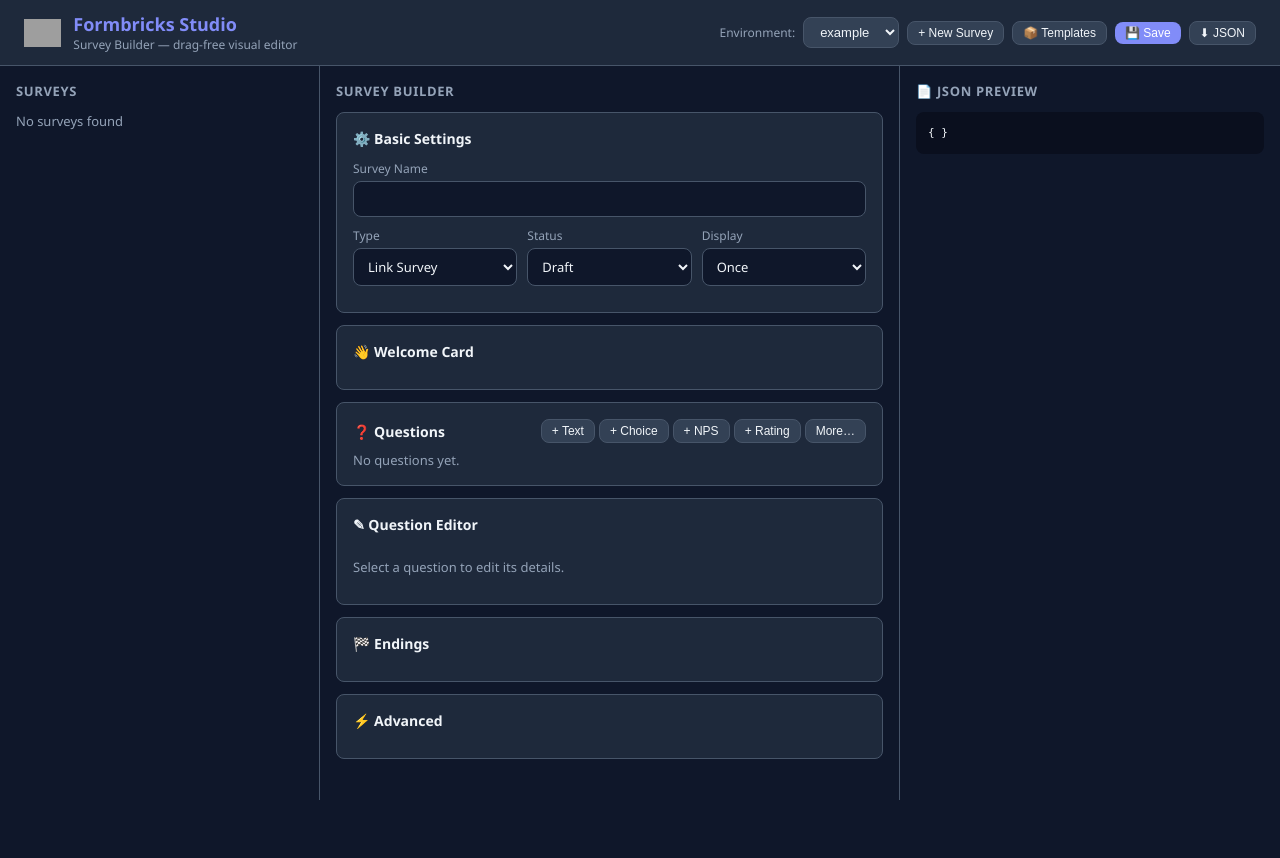
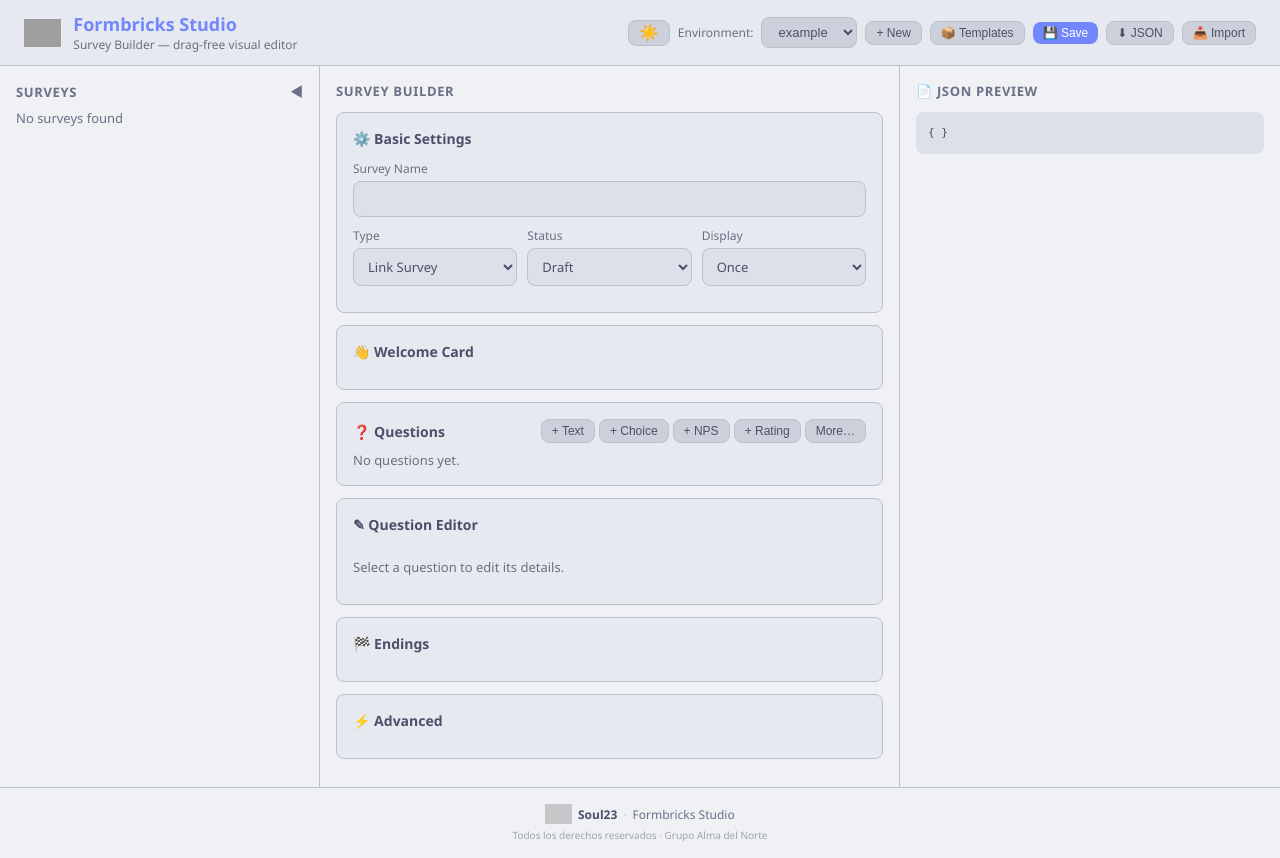
Before and after one commit to marcogll/frombricks_generator, a Flask app: page / in a window 1280 px wide. Before the commit the page ends 800 px from the top, so only its background shows below. Run offline with Flask 3, Linux system fonts and the light colour scheme; data that the repository does not hold is empty; some libraries are stand-ins or nearby versions; grey boxes are pictures that could not be loaded.

Commit message:
feat: Catppuccin themes, collapsible sidebar, JSON import/fix, env labels, footer

```diff
--- a/web/app.py
+++ b/web/app.py
@@ -28,6 +28,11 @@ def get_client(env_name=None):
     else:
         env = envs[0]
     return FormbricksClient(env["base_url"], env["api_key"], env["environment_id"]), env
+
+
+def fix_survey(data: dict) -> dict:
+    from ui.tui import validate_survey_draft
+    return validate_survey_draft(data, silent=True)
 
 TEMPLATES = {
     "openText": {
@@ -587,6 +592,19 @@ def api_send_response(survey_id):
         return jsonify({"error": str(e)}), 400
 
 
+@app.route("/api/fix-survey", methods=["POST"])
+def api_fix_survey():
+    data = request.get_json()
+    if not data:
+        return jsonify({"error": "No JSON body"}), 400
+    try:
+        from ui.tui import validate_survey_draft
+        fixed = validate_survey_draft(data, silent=True)
+        return jsonify(fixed)
+    except Exception as e:
+        return jsonify({"error": str(e)}), 400
+
+
 def main():
     port = int(os.environ.get("PORT", 8080))
     print(f"Web UI at http://localhost:{port}")
--- a/web/static/app.js
+++ b/web/static/app.js
@@ -22,6 +22,8 @@ let state = {
 
 /* ─── Init ─── */
 document.addEventListener('DOMContentLoaded', async () => {
+  initTheme();
+  initSidebar();
   await loadEnvs();
   document.getElementById('env-select').addEventListener('change', (e) => {
     state.env = e.target.value;
@@ -31,11 +33,12 @@ document.addEventListener('DOMContentLoaded', async () => {
   document.getElementById('save-survey-btn').addEventListener('click', saveSurvey);
   document.getElementById('download-json-btn').addEventListener('click', downloadJSON);
   document.getElementById('templates-btn').addEventListener('click', openTemplates);
+  document.getElementById('import-btn').addEventListener('click', openImport);
   document.getElementById('modal-close').addEventListener('click', closeTemplates);
-  document.getElementById('add-question-btn').addEventListener('click', () => addQuestion());
-  document.getElementById('add-welcome').addEventListener('click', () => toggleSection('welcome-section'));
-  document.getElementById('add-endings').addEventListener('click', () => toggleSection('endings-section'));
-  document.getElementById('add-advanced').addEventListener('click', () => toggleSection('advanced-section'));
+  document.getElementById('import-modal-close').addEventListener('click', closeImport);
+  document.getElementById('import-fix-btn').addEventListener('click', fixAndLoadJSON);
+  document.getElementById('import-file-input').addEventListener('change', handleFileImport);
+  document.getElementById('theme-toggle').addEventListener('click', toggleTheme);
 });
 
 /* ─── Env ─── */
@@ -43,7 +46,7 @@ async function loadEnvs() {
   const res = await fetch('/api/envs');
   state.envs = await res.json();
   const sel = document.getElementById('env-select');
-  sel.innerHTML = state.envs.map(e => `<option value="${e.name}">${e.name}</option>`).join('');
+  sel.innerHTML = state.envs.map(e => `<option value="${e.name}">${e.label || e.name}</option>`).join('');
   if (state.envs.length) { state.env = state.envs[0].name; loadSurveys(); }
 }
 
@@ -675,3 +678,195 @@ function toggleSection(id) {
   const el = document.getElementById(id);
   if (el) el.style.display = el.style.display === 'none' ? 'block' : 'none';
 }
+
+/* ─── Theme ─── */
+function initTheme() {
+  const saved = localStorage.getItem('theme');
+  const prefersDark = window.matchMedia('(prefers-color-scheme: dark)').matches;
+  const theme = saved || (prefersDark ? 'dark' : 'light');
+  applyTheme(theme);
+}
+
+function applyTheme(theme) {
+  document.documentElement.setAttribute('data-theme', theme);
+  document.getElementById('theme-toggle').textContent = theme === 'dark' ? '🌙' : '☀️';
+}
+
+function toggleTheme() {
+  const current = document.documentElement.getAttribute('data-theme');
+  const next = current === 'dark' ? 'light' : 'dark';
+  applyTheme(next);
+  localStorage.setItem('theme', next);
+}
+
+/* ─── Sidebar Collapse ─── */
+function initSidebar() {
+  const saved = localStorage.getItem('sidebarCollapsed');
+  if (saved === 'true') {
+    document.getElementById('sidebar').classList.add('collapsed');
+    document.getElementById('app-layout').classList.add('sidebar-collapsed');
+  }
+}
+
+function toggleSidebar() {
+  const sidebar = document.getElementById('sidebar');
+  const layout = document.getElementById('app-layout');
+  sidebar.classList.toggle('collapsed');
+  layout.classList.toggle('sidebar-collapsed');
+  localStorage.setItem('sidebarCollapsed', sidebar.classList.contains('collapsed'));
+}
+
+/* ─── Import JSON ─── */
+function openImport() {
+  document.getElementById('import-textarea').value = '';
+  document.getElementById('import-status').textContent = '';
+  document.getElementById('import-modal').classList.add('open');
+}
+
+function closeImport() {
+  document.getElementById('import-modal').classList.remove('open');
+}
+
+function handleFileImport(e) {
+  const file = e.target.files[0];
+  if (!file) return;
+  const reader = new FileReader();
+  reader.onload = (ev) => {
+    document.getElementById('import-textarea').value = ev.target.result;
+    document.getElementById('import-status').innerHTML = '<span style="color:var(--green)">✓ File loaded. Click <strong>Fix & Load</strong> to process.</span>';
+  };
+  reader.onerror = () => {
+    document.getElementById('import-status').innerHTML = '<span style="color:var(--red)">Error reading file</span>';
+  };
+  reader.readAsText(file);
+  e.target.value = '';
+}
+
+function fixSurveyJSON(raw) {
+  let data;
+  try {
+    data = typeof raw === 'string' ? JSON.parse(raw) : JSON.parse(JSON.stringify(raw));
+  } catch(e) {
+    document.getElementById('import-status').innerHTML = '<span style="color:var(--red)">Invalid JSON: ' + esc(e.message) + '</span>';
+    return null;
+  }
+  let fixed = false;
+  const msgs = [];
+
+  if (!data.name) { data.name = 'Imported Survey'; msgs.push('name'); fixed = true; }
+  if (!data.type) { data.type = 'link'; msgs.push('type → link'); fixed = true; }
+  if (!data.status) { data.status = 'draft'; msgs.push('status → draft'); fixed = true; }
+  if (!data.displayOption) { data.displayOption = 'displayOnce'; msgs.push('displayOption'); fixed = true; }
+  if (!data.thankYouCard) { data.thankYouCard = { enabled: false }; msgs.push('thankYouCard'); fixed = true; }
+  if (!data.welcomeCard) { data.welcomeCard = { enabled: false }; msgs.push('welcomeCard'); fixed = true; }
+
+  if (!data.questions || !Array.isArray(data.questions)) {
+    data.questions = [];
+    msgs.push('questions array');
+    fixed = true;
+  }
+
+  // Convert blocks.elements format to questions
+  if (!data.questions.length && data.blocks && Array.isArray(data.blocks)) {
+    const extracted = [];
+    data.blocks.forEach(b => {
+      if (b.elements && Array.isArray(b.elements)) extracted.push(...b.elements);
+    });
+    if (extracted.length) {
+      data.questions = extracted;
+      delete data.blocks;
+      msgs.push('converted blocks→questions');
+      fixed = true;
+    }
+  }
+
+  // Fix each question
+  data.questions.forEach((q, i) => {
+    if (!q.id) { q.id = 'q' + (i + 1); msgs.push('q' + (i + 1) + ' id'); fixed = true; }
+    if (!q.type) { q.type = 'openText'; msgs.push(q.id + ' type → openText'); fixed = true; }
+    if (!q.headline) {
+      q.headline = { default: 'Question ' + (i + 1) };
+      msgs.push(q.id + ' headline');
+      fixed = true;
+    } else if (typeof q.headline === 'string') {
+      q.headline = { default: q.headline };
+      msgs.push(q.id + ' headline (converted)');
+      fixed = true;
+    }
+    if (!q.buttonLabel) { q.buttonLabel = { default: 'Next' }; msgs.push(q.id + ' buttonLabel'); fixed = true; }
+
+    if (q.type === 'multipleChoiceSingle' || q.type === 'multipleChoiceMulti') {
+      if (!q.choices || !Array.isArray(q.choices)) {
+        q.choices = [];
+        msgs.push(q.id + ' choices');
+        fixed = true;
+      }
+      q.choices.forEach((c, ci) => {
+        if (!c.id) { c.id = 'c' + (ci + 1); msgs.push(q.id + ' choice ' + (ci + 1) + ' id'); fixed = true; }
+        if (!c.label) {
+          c.label = { default: 'Option ' + (ci + 1) };
+          msgs.push(q.id + ' choice ' + (ci + 1) + ' label');
+          fixed = true;
+        } else if (typeof c.label === 'string') {
+          c.label = { default: c.label };
+          msgs.push(q.id + ' choice ' + (ci + 1) + ' label (converted)');
+          fixed = true;
+        }
+      });
+    }
+  });
+
+  // Ensure endings array
+  if (!data.endings || !Array.isArray(data.endings)) {
+    data.endings = [{ type: 'endScreen', headline: { default: 'Thank you!' }, subheader: { default: '' }, buttonLabel: { default: 'Close' } }];
+    msgs.push('endings');
+    fixed = true;
+  }
+
+  // Ensure hiddenFields
+  if (!data.hiddenFields) {
+    data.hiddenFields = { enabled: false, fieldIds: [] };
+    msgs.push('hiddenFields');
+    fixed = true;
+  }
+
+  const statusEl = document.getElementById('import-status');
+  if (fixed) {
+    statusEl.innerHTML = '<span style="color:var(--green)">✓ Fixed: ' + msgs.join(', ') + '.<br>Ready to load into builder.</span>';
+  } else {
+    statusEl.innerHTML = '<span style="color:var(--green)">✓ JSON looks clean — no fixes needed.</span>';
+  }
+  return data;
+}
+
+function fixAndLoadJSON() {
+  const raw = document.getElementById('import-textarea').value.trim();
+  if (!raw) {
+    document.getElementById('import-status').innerHTML = '<span style="color:var(--orange)">Paste some JSON first or upload a file.</span>';
+    return;
+  }
+  const data = fixSurveyJSON(raw);
+  if (!data) return;
+  loadIntoBuilder(data);
+  closeImport();
+  toast('Survey imported from JSON', 'success');
+}
+
+function loadIntoBuilder(data) {
+  state.currentSurvey = null;
+  state.editingQuestion = null;
+  state.builder = {
+    name: data.name || 'Imported Survey',
+    type: data.type || 'link',
+    status: data.status || 'draft',
+    welcomeCard: data.welcomeCard || { enabled: true, headline: { default: 'Welcome!' }, subheader: { default: '' }, buttonLabel: { default: 'Start' }, timeToFinish: true, showResponseCount: false },
+    endings: Array.isArray(data.endings) && data.endings.length ? data.endings : [{ type: 'endScreen', headline: { default: 'Thank you!' }, subheader: { default: '' }, buttonLabel: { default: 'Close' } }],
+    questions: Array.isArray(data.questions) ? data.questions : [],
+    hiddenFields: data.hiddenFields || { enabled: false, fieldIds: [] },
+    variables: Array.isArray(data.variables) ? data.variables : [],
+    displayOption: data.displayOption || 'displayOnce',
+    singleUse: data.singleUse || { enabled: false, isEncrypted: true },
+    recaptcha: data.recaptcha || { enabled: false, threshold: 0.1 },
+  };
+  renderBuilder();
+}
--- a/web/static/style.css
+++ b/web/static/style.css
@@ -1,21 +1,51 @@
-/* ─── Reset & Base ─── */
-*, *::before, *::after { box-sizing: border-box; margin: 0; padding: 0; }
-:root {
-  --bg: #0f172a;
-  --surface: #1e293b;
-  --surface2: #334155;
-  --border: #475569;
-  --text: #f1f5f9;
-  --text2: #94a3b8;
-  --accent: #818cf8;
-  --accent2: #6366f1;
-  --green: #22c55e;
-  --red: #ef4444;
-  --yellow: #eab308;
+/* ─── Catppuccin Theme Variables ─── */
+:root,
+[data-theme="dark"] {
+  --bg: #303446;
+  --bg-deeper: #232634;
+  --surface: #292c3c;
+  --surface2: #414559;
+  --border: #51576d;
+  --text: #c6d0f5;
+  --text2: #a5adce;
+  --accent: #babbf1;
+  --accent2: #8caaee;
+  --green: #a6d189;
+  --red: #e78284;
+  --yellow: #e5c890;
+  --peach: #ef9f76;
+  --mauve: #ca9ee6;
+  --blue: #8caaee;
   --radius: 8px;
   --font: 'Segoe UI', system-ui, -apple-system, sans-serif;
   --mono: 'SF Mono', 'Fira Code', 'Cascadia Code', monospace;
+  --logo-filter: invert(1);
+  --overlay: rgba(0,0,0,.6);
+  --shadow: rgba(0,0,0,.3);
 }
+[data-theme="light"] {
+  --bg: #eff1f5;
+  --bg-deeper: #dce0e8;
+  --surface: #e6e9ef;
+  --surface2: #ccd0da;
+  --border: #bcc0cc;
+  --text: #4c4f69;
+  --text2: #6c6f85;
+  --accent: #7287fd;
+  --accent2: #1e66f5;
+  --green: #40a02b;
+  --red: #d20f39;
+  --yellow: #df8e1d;
+  --peach: #fe640b;
+  --mauve: #8839ef;
+  --blue: #1e66f5;
+  --logo-filter: none;
+  --overlay: rgba(0,0,0,.2);
+  --shadow: rgba(0,0,0,.1);
+}
+
+/* ─── Reset ─── */
+*, *::before, *::after { box-sizing: border-box; margin: 0; padding: 0; }
 body {
   font-family: var(--font);
   background: var(--bg);
@@ -33,16 +64,31 @@ header {
   display: flex;
   align-items: center;
   justify-content: space-between;
-  gap: 16px;
+  gap: 12px;
   flex-wrap: wrap;
+  transition: background .2s, border-color .2s;
 }
-header h1 { font-size: 18px; font-weight: 700; color: var(--accent); }
-header .subtitle { font-size: 12px; color: var(--text2); }
+header .brand { display: flex; align-items: center; gap: 12px; }
+header .logo-img { height: 28px; filter: var(--logo-filter); transition: filter .2s; }
+header .brand-text h1 { font-size: 18px; font-weight: 700; color: var(--accent); }
+header .brand-text .subtitle { font-size: 12px; color: var(--text2); }
 header .env-bar { display: flex; align-items: center; gap: 8px; }
 header select {
   background: var(--surface2); color: var(--text); border: 1px solid var(--border);
   border-radius: var(--radius); padding: 6px 12px; font-size: 13px;
 }
+.theme-toggle {
+  background: var(--surface2);
+  border: 1px solid var(--border);
+  color: var(--text);
+  border-radius: var(--radius);
+  padding: 4px 10px;
+  font-size: 16px;
+  cursor: pointer;
+  transition: background .15s;
+  line-height: 1;
+}
+.theme-toggle:hover { background: var(--border); }
 
 /* ─── Layout ─── */
 .app {
@@ -69,7 +122,27 @@ header select {
   letter-spacing: 0.05em; color: var(--text2); margin-bottom: 12px;
 }
 
-/* ─── Left panel ─── */
+/* ─── Left panel (sidebar) ─── */
+.panel-left { padding: 0; overflow: hidden; }
+.panel-left .panel-header {
+  display: flex;
+  align-items: center;
+  justify-content: space-between;
+  padding: 16px 16px 8px;
+  cursor: pointer;
+  user-select: none;
+}
+.panel-left .panel-header h2 { margin-bottom: 0; }
+.panel-left .panel-header .collapse-icon {
+  font-size: 14px;
+  color: var(--text2);
+  transition: transform .2s;
+}
+.panel-left.collapsed .collapse-icon { transform: rotate(180deg); }
+.panel-left .panel-content { padding: 0 16px 16px; }
+.panel-left.collapsed .panel-content { display: none; }
+
+/* ─── Left panel survey items ─── */
 .survey-list .survey-item {
   display: flex; align-items: center; justify-content: space-between;
   padding: 10px 12px; background: var(--surface); border-radius: var(--radius);
@@ -104,13 +181,19 @@ header select {
   color: var(--text2); margin-bottom: 4px;
 }
 .form-row input, .form-row select, .form-row textarea {
-  width: 100%; padding: 8px 10px; background: var(--bg);
+  width: 100%; padding: 8px 10px; background: var(--bg-deeper);
   border: 1px solid var(--border); border-radius: var(--radius);
   color: var(--text); font-size: 13px; font-family: var(--font);
+  transition: background .2s, border-color .2s, color .2s;
 }
 .form-row textarea { min-height: 60px; resize: vertical; font-family: var(--mono); font-size: 12px; }
 .form-row input:focus, .form-row select:focus, .form-row textarea:focus {
-  outline: none; border-color: var(--accent); box-shadow: 0 0 0 2px rgba(129,140,248,.2);
+  outline: none; border-color: var(--accent); box-shadow: 0 0 0 2px rgba(186,187,241,.2);
+}
+[data-theme="light"] .form-row input:focus,
+[data-theme="light"] .form-row select:focus,
+[data-theme="light"] .form-row textarea:focus {
+  box-shadow: 0 0 0 2px rgba(114,135,253,.2);
 }
 .form-row-inline {
   display: flex; gap: 10px; align-items: center; flex-wrap: wrap;
@@ -167,24 +250,24 @@ header select {
 
 /* ─── Right panel (JSON preview) ─── */
 .panel-right .json-preview {
-  background: #0a0f1e; border-radius: var(--radius);
+  background: var(--bg-deeper); border-radius: var(--radius);
   padding: 12px; font-family: var(--mono); font-size: 11px;
   line-height: 1.6; overflow: auto; max-height: calc(100vh - 160px);
   white-space: pre-wrap; word-break: break-all;
 }
-.panel-right .json-preview .key { color: #818cf8; }
-.panel-right .json-preview .string { color: #22c55e; }
-.panel-right .json-preview .number { color: #eab308; }
-.panel-right .json-preview .bool { color: #f472b6; }
-.panel-right .json-preview .null { color: #94a3b8; }
+.panel-right .json-preview .key { color: var(--accent); }
+.panel-right .json-preview .string { color: var(--green); }
+.panel-right .json-preview .number { color: var(--yellow); }
+.panel-right .json-preview .bool { color: var(--mauve); }
+.panel-right .json-preview .null { color: var(--text2); }
 
 /* ─── Choices editor ─── */
 .choices-container { margin-top: 8px; }
 .choices-container label { font-size: 12px; color: var(--text2); display: block; margin-bottom: 4px; }
 
-/* ─── Templates modal ─── */
+/* ─── Modal ─── */
 .modal-overlay {
-  display: none; position: fixed; inset: 0; background: rgba(0,0,0,.6);
+  display: none; position: fixed; inset: 0; background: var(--overlay);
   z-index: 100; justify-content: center; align-items: center;
 }
 .modal-overlay.open { display: flex; }
@@ -236,3 +319,28 @@ header select {
 /* ─── Sections toggle ─── */
 .toggle-header { cursor: pointer; user-select: none; }
 .toggle-header:hover { opacity: .8; }
+
+/* ─── Footer ─── */
+footer {
+  padding: 16px 24px;
+  border-top: 1px solid var(--border);
+  font-size: 12px;
+  color: var(--text2);
+  transition: border-color .2s;
+}
+footer .footer-inner {
+  display: flex;
+  flex-direction: column;
+  align-items: center;
+  gap: 4px;
+}
+footer .footer-brand {
+  display: flex;
+  align-items: center;
+  gap: 6px;
+}
+footer .logo-img { filter: var(--logo-filter); transition: filter .2s; opacity: .5; }
+footer .footer-title { font-weight: 600; color: var(--text); }
+footer .footer-sep { color: var(--border); }
+footer .footer-sub { }
+footer .footer-copy { font-size: 10px; opacity: .6; }
--- a/web/templates/index.html
+++ b/web/templates/index.html
@@ -1,5 +1,5 @@
 <!DOCTYPE html>
-<html lang="en">
+<html lang="en" data-theme="dark">
 <head>
 <meta charset="UTF-8">
 <meta name="viewport" content="width=device-width, initial-scale=1.0">
@@ -9,29 +9,36 @@
 <body>
 
 <header>
-  <div style="display:flex;align-items:center;gap:12px">
-    <img src="https://raw.githubusercontent.com/marcogll/mg_data_storage/refs/heads/main/soul23/logo/soul23_logo.svg" alt="Soul23" style="height:28px">
-    <div>
+  <div class="brand">
+    <img class="logo-img" src="https://raw.githubusercontent.com/marcogll/mg_data_storage/refs/heads/main/soul23/logo/soul23_logo.svg" alt="Soul23">
+    <div class="brand-text">
       <h1>Formbricks Studio</h1>
       <div class="subtitle">Survey Builder — drag-free visual editor</div>
     </div>
   </div>
   <div class="env-bar">
+    <button class="theme-toggle" id="theme-toggle" title="Toggle theme">🌙</button>
     <label style="font-size:12px;color:var(--text2)">Environment:</label>
     <select id="env-select"></select>
-    <button class="btn btn-secondary btn-sm" id="new-survey-btn">+ New Survey</button>
+    <button class="btn btn-secondary btn-sm" id="new-survey-btn">+ New</button>
     <button class="btn btn-secondary btn-sm" id="templates-btn">📦 Templates</button>
     <button class="btn btn-primary btn-sm" id="save-survey-btn">💾 Save</button>
     <button class="btn btn-secondary btn-sm" id="download-json-btn">⬇ JSON</button>
+    <button class="btn btn-secondary btn-sm" id="import-btn">📥 Import</button>
   </div>
 </header>
 
-<div class="app">
+<div class="app" id="app-layout">
 
-  <!-- LEFT: Survey List -->
-  <div class="panel">
-    <h2>Surveys</h2>
-    <div id="survey-list"><div class="loading">Loading surveys</div></div>
+  <!-- LEFT: Survey List (collapsible sidebar) -->
+  <div class="panel panel-left" id="sidebar">
+    <div class="panel-header" onclick="toggleSidebar()">
+      <h2>Surveys</h2>
+      <span class="collapse-icon">◀</span>
+    </div>
+    <div class="panel-content">
+      <div id="survey-list"><div class="loading">Loading surveys</div></div>
+    </div>
   </div>
 
   <!-- CENTER: Builder -->
@@ -139,6 +146,37 @@
   </div>
 </div>
 
+<!-- Import Modal -->
+<div class="modal-overlay" id="import-modal">
+  <div class="modal" style="max-width:700px">
+    <button class="modal-close" id="import-modal-close">✕</button>
+    <h2>📥 Import JSON</h2>
+    <p style="font-size:13px;color:var(--text2);margin-bottom:12px">Paste a survey JSON below or upload a file. The <strong>Fix & Load</strong> button will auto-fill missing fields and load it into the builder.</p>
+
+    <div style="display:flex;gap:8px;margin-bottom:10px">
+      <input type="file" id="import-file-input" accept=".json,application/json" style="display:none">
+      <button class="btn btn-secondary btn-sm" onclick="document.getElementById('import-file-input').click()">📂 Upload File</button>
+      <button class="btn btn-secondary btn-sm" id="import-fix-btn">🔧 Fix & Load</button>
+    </div>
+
+    <textarea id="import-textarea" placeholder='Paste your survey JSON here…&#10;&#10;Example:&#10;{ "name": "My Survey", "type": "link", "questions": [...] }' style="width:100%;height:280px;background:var(--bg);color:var(--text);border:1px solid var(--border);border-radius:4px;padding:10px;font-family:monospace;font-size:12px;resize:vertical"></textarea>
+
+    <div id="import-status" style="margin-top:8px;font-size:13px;min-height:20px"></div>
+  </div>
+</div>
+
+<footer>
+  <div class="footer-inner">
+    <div class="footer-brand">
+      <img class="logo-img" src="https://raw.githubusercontent.com/marcogll/mg_data_storage/refs/heads/main/soul23/logo/s23_logo.svg" alt="Soul23" style="height:20px">
+      <span class="footer-title">Soul23</span>
+      <span class="footer-sep">·</span>
+      <span class="footer-sub">Formbricks Studio</span>
+    </div>
+    <div class="footer-copy">Todos los derechos reservados · Grupo Alma del Norte</div>
+  </div>
+</footer>
+
 <script src="/static/app.js"></script>
 </body>
 </html>
```
Also changed, not shown: other parts of web/static/style.css (+18 -6 lines), main.py (+28 -10 lines), ui/tui.py (+122 -4 lines).
